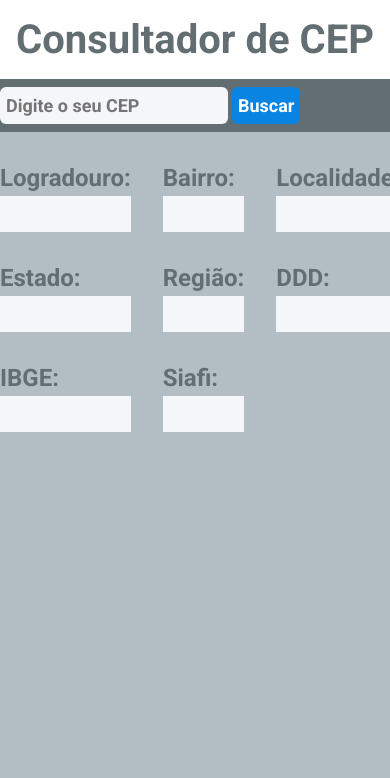
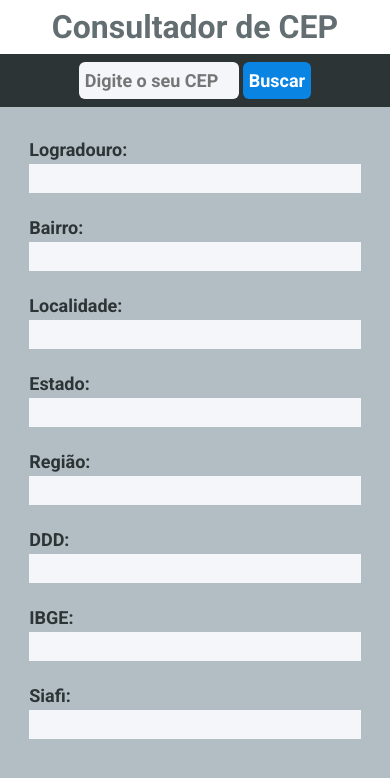
Before and after one commit to Matheus-Reichemback-Stang/consultador_de_cep, a website: page src/index.html in a window 390 px wide. Drawn offline with nearby package versions, Linux system fonts and the light colour scheme; files that its build step writes are made by us from their sources.

Commit message:
feat: design completo da visão mobile e tablet

```diff
--- a/src/index.html
+++ b/src/index.html
@@ -18,7 +18,7 @@
     <section class="consult">
         <div class="container">
             <form class="consult__form">
-                <input type="text" class="consult__form__input" placeholder="Digite o seu CEP">
+                <input class="consult__form__input" type="text" placeholder="Digite o seu CEP" required max="8" min="8">
                 <button class="consult__form__button" type="submit">Buscar</button>
             </form>
         </div>
--- a/src/styles/_answers.scss
+++ b/src/styles/_answers.scss
@@ -27,4 +27,24 @@
             }
         }
     }
+
+    @media (max-width: variables.$mobile) {
+        margin: 32px 0;
+
+        &__form{
+            grid-template-columns: 1fr;
+            gap: 24px;
+
+            &__content{
+
+                &__label{
+                    font-size: 18px;
+                }
+
+                &__input{
+                    font-size: 18px;
+                }
+            }
+        }
+    }
 }
--- a/src/styles/_consult.scss
+++ b/src/styles/_consult.scss
@@ -16,6 +16,8 @@
         &__input{
             @include inputAndButton();
             background-color: variables.$inputColor;
+            color: variables.$textColor;
+            width: 160px;
 
             &:focus{
                 outline: none;
@@ -34,4 +36,11 @@
             }
         }
     }
+
+    @media (max-width: variables.$mobile) {
+        &__form{
+            width: 100%;
+            text-align: center;
+        }
+    }
 }
--- a/src/styles/_header.scss
+++ b/src/styles/_header.scss
@@ -7,6 +7,14 @@
     &__title{
         font-size: 40px;
         text-align: center;
-        color: variables.$textColor;
+        color: variables.$titleColor;
+    }
+
+    @media (max-width: variables.$mobile) {
+        padding: 8px 0;
+
+        &__title{
+            font-size: 32px;
+        }
     }
 }
--- a/src/styles/main.scss
+++ b/src/styles/main.scss
@@ -18,4 +18,12 @@ body{
     max-width: 1024px;
     width: 100%;
     margin: 0 auto;
+
+    @media(max-width: variables.$tablet){
+        width: 90%;
+    }
+
+    @media (max-width: variables.$mobile) {
+        width: 85%;
+    }
 }
--- a/src/styles/variables.scss
+++ b/src/styles/variables.scss
@@ -1,5 +1,9 @@
 $backgroundColor: #b2bec3;
-$textColor: #636e72;
+$textColor:#2d3436;
+$titleColor: #636e72;
 $inputColor: #f5f6fa;
 $headerColor: white;
 $buttonColor: #0984e3;
+
+$mobile: '767px';
+$tablet: '1023px';
```
